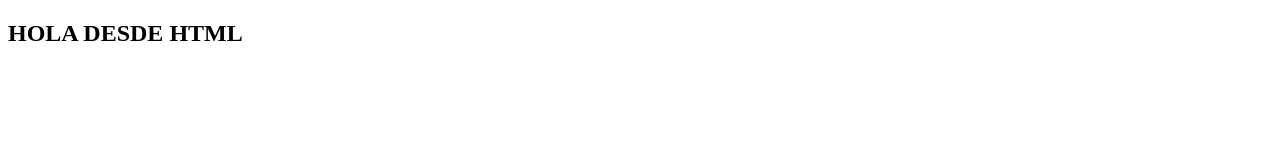
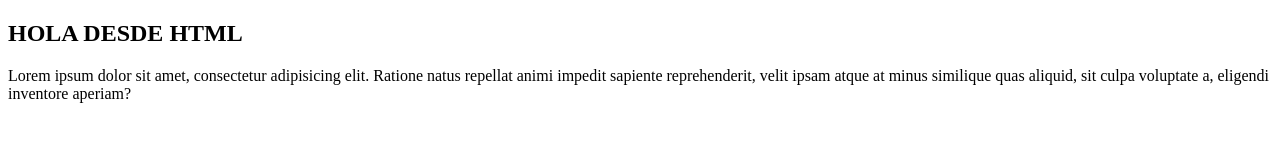
Before and after one commit to Rafaneffuentes/Eje_1, a plain HTML site: page index.html in a window 1280 px wide. Drawn offline with Linux system fonts and the light colour scheme.

Commit message:
index modificado por estudiante

```diff
--- a/index.html
+++ b/index.html
@@ -8,6 +8,7 @@
 </head>
 <body>
     <h2>HOLA DESDE HTML</h2>
+    <p>Lorem ipsum dolor sit amet, consectetur adipisicing elit. Ratione natus repellat animi impedit sapiente reprehenderit, velit ipsam atque at minus similique quas aliquid, sit culpa voluptate a, eligendi inventore aperiam?</p>
 
 </body>
 </html>
```
